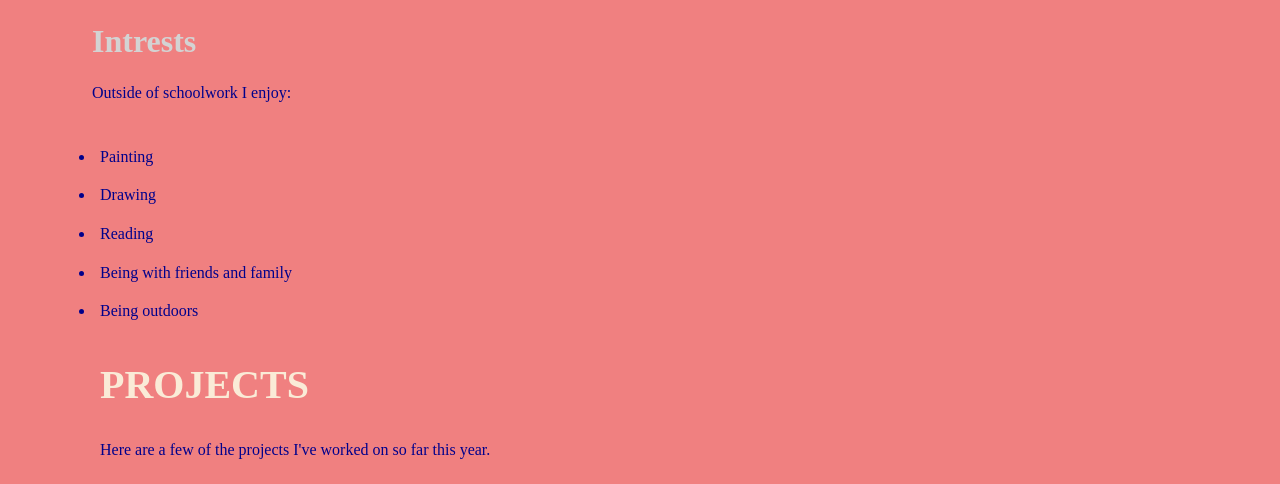
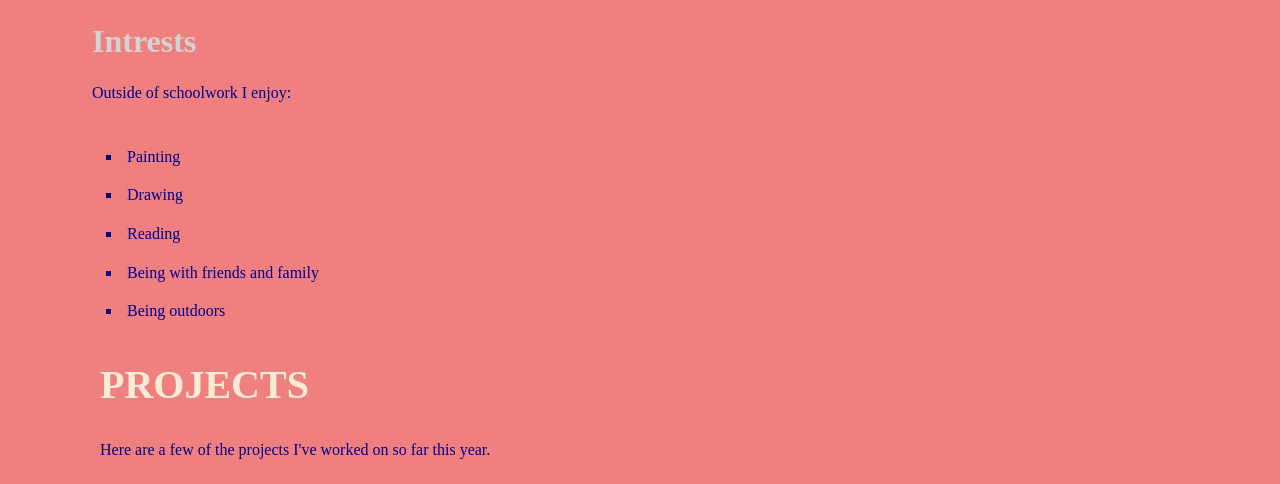
Before and after one commit to Demrij/demrij.github.io, a plain HTML site: page index.html in a window 1280 px wide. Shown: the part 680-1164 px from the top of the page. Drawn offline with Linux system fonts and the light colour scheme.

Commit message:
changed style type of the list and added a margin

```diff
--- a/styles.css
+++ b/styles.css
@@ -73,3 +73,9 @@ nav ul li a:hover {
     font-size: 2rem;
     color: lightgray;
 }
+
+#intrests ul {
+    list-style-type: square;
+    margin-left: 30px;
+
+}
```
